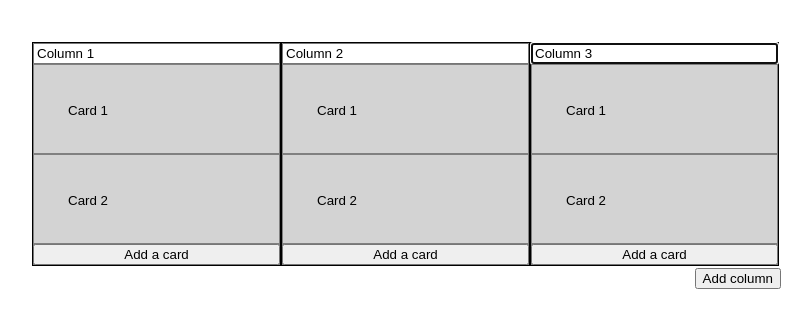
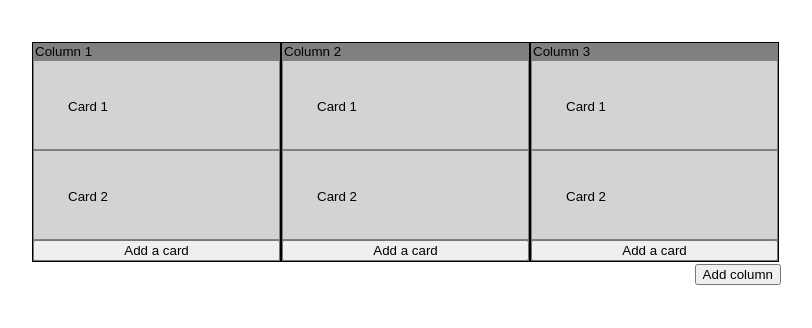
Before and after one commit to Mike-Sundays/my-kanban, a React (Vite) app: page / in a window 1280 px wide. Shown: the top 328 px of the page, without its empty margins (10-822 px from the left). Built offline with nearby package versions, Linux system fonts and the light colour scheme.

Commit message:
Refactored input into common component

```diff
--- a/src/components/Board.tsx
+++ b/src/components/Board.tsx
@@ -64,9 +64,14 @@ export function Board() {
     }])
   }
 
-  const setTitle = (title: string, index: number) => {
-    const newColumns = [...columns]
-    newColumns[index].title = title
+  const setTitle = (id: string, text: string) => {
+    const newColumns = columns.map(column => {
+        if (column.id === id) {
+          column.title = text
+        }
+
+      return column
+    })
     setColumns(newColumns)
   }
 
--- a/src/components/Card.tsx
+++ b/src/components/Card.tsx
@@ -1,10 +1,8 @@
 import {useSortable} from "@dnd-kit/sortable";
 import {CSS} from "@dnd-kit/utilities";
-import { useRef, useEffect } from "react";
+import { CustomInput } from "./CustomInput";
 
 export const Card = ({id, text, placeholder, onEditCard}) => {
-  const inputRef = useRef(null)
-
   const {
     attributes,
     listeners,
@@ -18,9 +16,6 @@ export const Card = ({id, text, placeholder, onEditCard}) => {
     transition,
   }
 
-  useEffect(() => {
-    inputRef.current.focus();
-  }, []); // Empty dependency array means this runs only once on mount
 
   return (
     <div
@@ -30,15 +25,11 @@ export const Card = ({id, text, placeholder, onEditCard}) => {
       key={id}
       id={id}
     >
-      <input
-        ref={inputRef}
-        className="card-text-input"
-        type="text"
-        value={text}
+      <CustomInput
+        id={id}
+        text={text}
         placeholder={placeholder}
-        onChange={(event) => {
-          onEditCard(id, event.target.value)
-        }}
+        onChange={onEditCard}
       />
       <button className={`dragger`} {...listeners} {...attributes}></button>
 
--- a/src/components/Column.tsx
+++ b/src/components/Column.tsx
@@ -3,17 +3,11 @@ import {ICard} from "../interfaces.ts";
 import {Card} from "./Card.tsx";
 import {useDroppable} from "@dnd-kit/core";
 import {useRef, useEffect} from "react"
+import { CustomInput } from "./CustomInput.tsx";
 
 export function Column({id, column, index, onTitleChange, onAddCard, onEditCard}) {
 
   const {setNodeRef} = useDroppable({id: column.id});
-
-  const inputRef = useRef(null)
-
-  useEffect(() => {
-    inputRef.current.focus();
-  }, []); // Empty dependency array means this runs only once on mount
-
 
   return (
     <>
@@ -23,14 +17,16 @@ export function Column({id, column, index, onTitleChange, onAddCard, onEditCard}
           ref={setNodeRef}
           className={`column`}
           key={index}
+          id={id}
         >
-          <input
-            ref={inputRef}
-            type="text"
-            value={column.title}
+          <CustomInput
+            id={id}
+            text={column.title}
             placeholder={column.placeholder}
-            onChange={(event) => onTitleChange(event.target.value, index)}
-          />
+            onChange={onTitleChange}
+          >
+          </CustomInput>
+
           {column.cards.map((card: ICard) => (
             <Card
               key={card.id}
--- /dev/null
+++ b/src/components/CustomInput.tsx
@@ -0,0 +1,27 @@
+import { useRef, useEffect } from "react";
+
+export const CustomInput = ({ id, text, placeholder, onChange }) => {
+    const inputRef = useRef(null)
+
+    useEffect(() => {
+        inputRef.current.focus();
+    }, []); // Empty dependency array means this runs only once on mount
+
+    const onKeyDown = (event) => {
+        if (event.key === "Enter" || event.key === "Escape") {
+            inputRef.current.blur()
+        }
+    }
+
+    return (
+        <input
+            ref={inputRef}
+            className="card-text-input"
+            type="text"
+            value={text}
+            placeholder={placeholder}
+            onChange={(event) => { onChange(id, event.target.value) }}
+            onKeyDown={(event) => { onKeyDown(event) }}
+        />
+    )
+}
```
